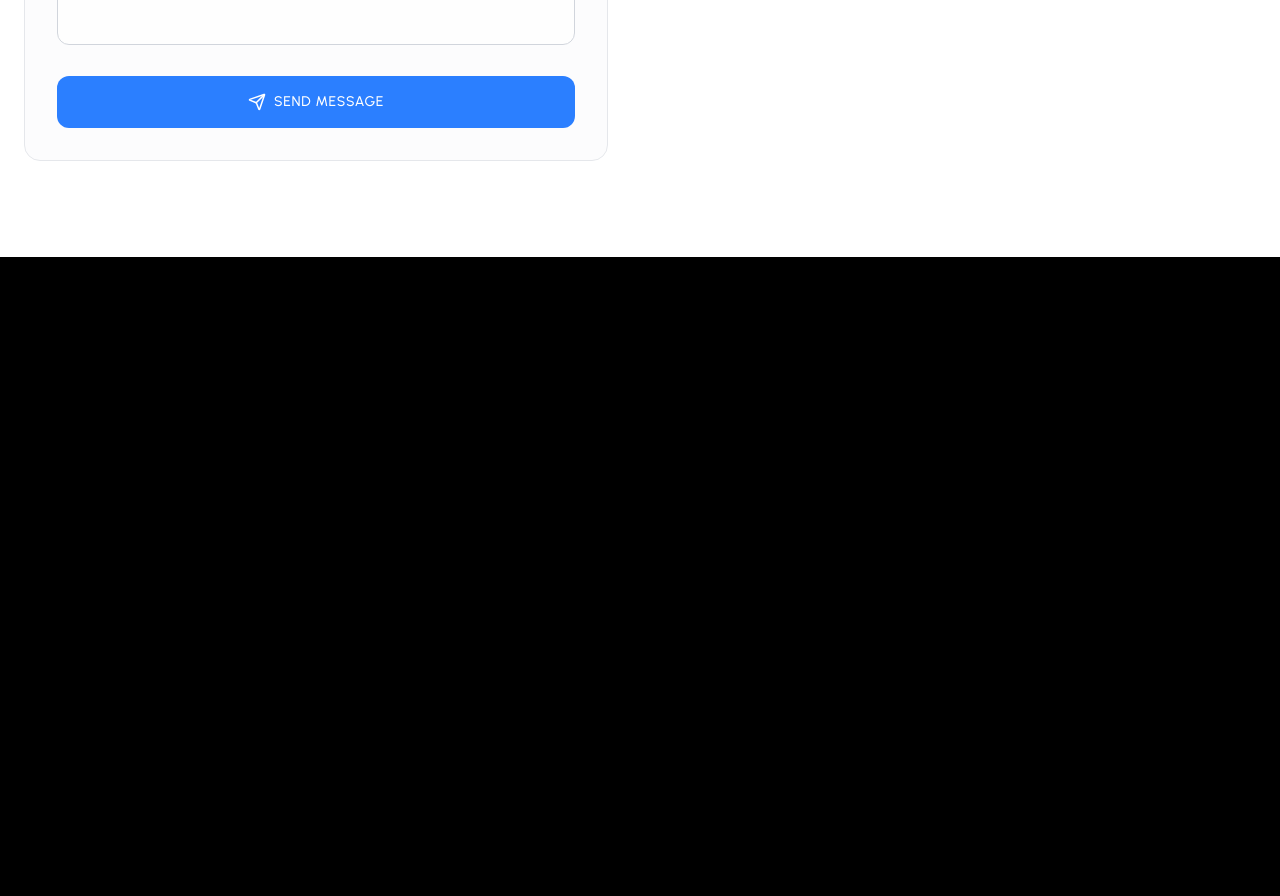
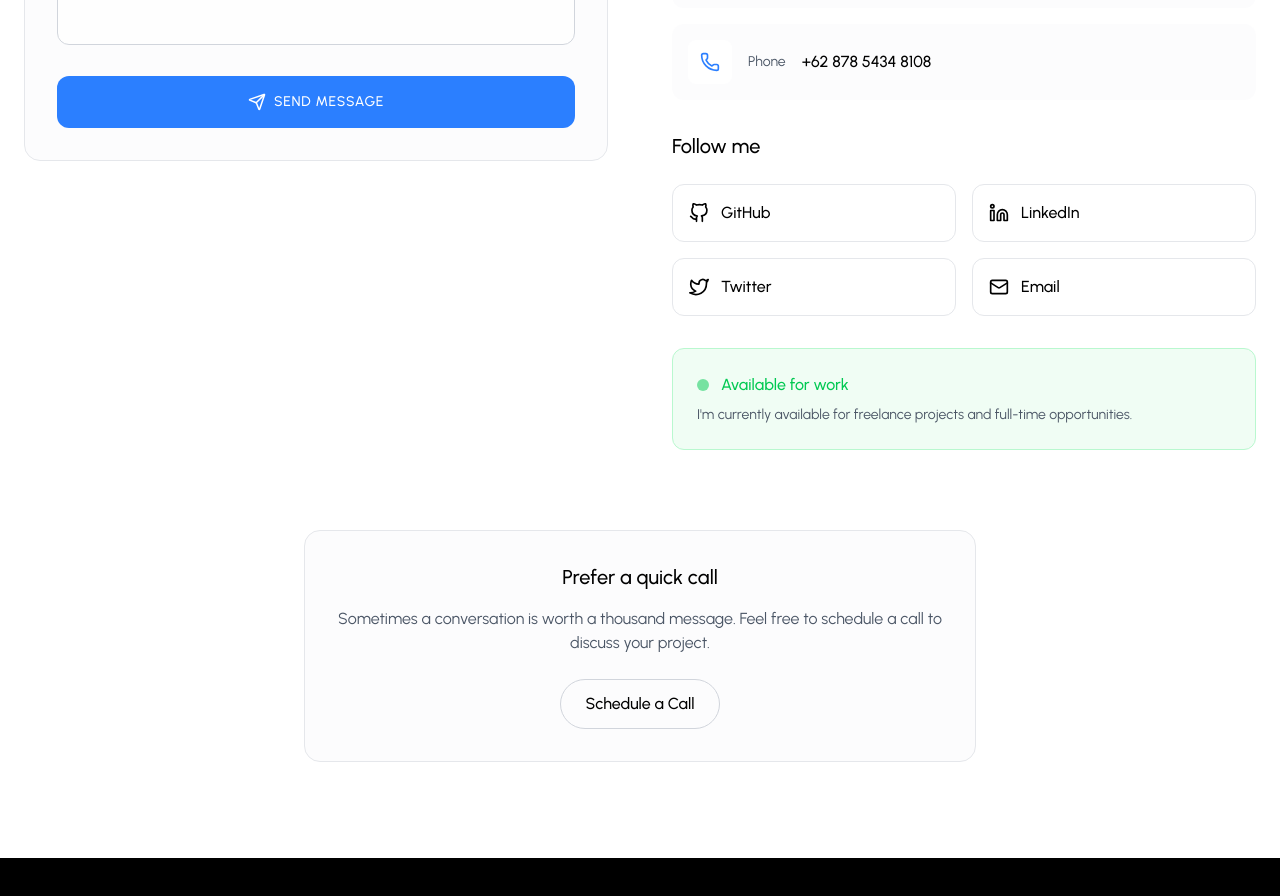
Before and after one commit to rhizaqi/WEB-Portfolio, a React (Vite) app in the folder dev-portfolio/: page / in a window 1280 px wide. Shown: the part 5860-6756 px from the top of the page. Built offline with nearby package versions, Linux system fonts and the light colour scheme.

Commit message:
feat: almost

```diff
--- a/dev-portfolio/src/components/sections/ContactSection.jsx
+++ b/dev-portfolio/src/components/sections/ContactSection.jsx
@@ -95,7 +95,7 @@
           </motion.h2>
           <motion.p
             variants={itemVariants}
-            className={`text-xl max-w-2xl ${
+            className={`text-xl max-w-2xl mx-auto ${
               isDarkMode ? "text-gray-400" : "text-gray-600"
             }`}
           >
@@ -179,9 +179,131 @@
             initial="hidden"
             animate={isInView ? "visible" : "hidden"}
             variants={containerVariants}
-            className=""
-          ></motion.div>
+            className="space-y-8"
+          >
+            <motion.div variants={itemVariants}>
+              <h3 className="text-2xl font-medium mb-6">Contact Information</h3>
+              <div className="space-y-4">
+                {CONTACT_INFO.map((info, index) => (
+                  <motion.div
+                    key={index}
+                    variants={itemVariants}
+                    whileHover={{ x: 4 }}
+                    className={`flex items-center space-x-4 p-4 rounded-xl ${
+                      isDarkMode
+                        ? "bg-gray-800/30 hover:bg-gray-800/50"
+                        : "bg-gray-50/50 hover:bg-gray-100/50"
+                    } transition-all duration-300`}
+                  >
+                    <div
+                      className={`p-3 rounded-lg ${
+                        isDarkMode ? "bg-gray-700" : "bg-white"
+                      }`}
+                    >
+                      <info.icon size={20} className="text-blue-500" />
+                    </div>
+                    <div
+                      className={`text-sm ${
+                        isDarkMode ? "text-gray-500" : "text-gray-600"
+                      }`}
+                    >
+                      {info.label}
+                    </div>
+                    <div className="font-medium">{info.value}</div>
+                  </motion.div>
+                ))}
+              </div>
+            </motion.div>
+
+            {/* Social Link */}
+            <motion.div variants={itemVariants}>
+              <h3 className="text-xl font-medium mb-6">Follow me</h3>
+              <div className="grid grid-cols-2 gap-4 ">
+                {SOCIAL_LINK.map((social) => (
+                  <motion.a
+                    key={social.name}
+                    href={social.url}
+                    target="_blank"
+                    rel="noopener noreferrer"
+                    whileHover={{ scale: 1.05, y: -2 }}
+                    whileTap={{ scale: 0.95 }}
+                    className={`flex items-center space-x-3 p-4 rounded-xl border transition-all duration-300 ${
+                      isDarkMode
+                        ? "bg-gray-800/50 border-gray-700 hover-gray-600"
+                        : "bg-white/80 border-gray-200 hover:border-gray-300"
+                    } ${social.bgColor} ${social.color}`}
+                  >
+                    <social.icon size={20} />
+                    <span className="font-medium">{social.name}</span>
+                  </motion.a>
+                ))}
+              </div>
+            </motion.div>
+
+            {/* Available Status */}
+            <motion.div
+              variants={itemVariants}
+              className={`p-6 rounded-xl border ${
+                isDarkMode
+                  ? "bg-green-500/10 border-green-500/20"
+                  : "bg-green-50 border-green-200"
+              }`}
+            >
+              <div className="flex items-center space-x-3 mb-2">
+                <div className="w-3 h-3 bg-green-500 rounded-full animate-pulse" />
+                <span className="font-medium text-green-500">
+                  Available for work
+                </span>
+              </div>
+              <p
+                className={`text-sm ${
+                  isDarkMode ? "text-gray-400" : "text-gray-600"
+                }`}
+              >
+                I'm currently available for freelance projects and full-time
+                opportunities.
+              </p>
+            </motion.div>
+          </motion.div>
         </div>
+
+        {/* Bottom CTA */}
+        <motion.div
+          initial="hidden"
+          animate={isInView ? "visible" : "hidden"}
+          variants={containerVariants}
+          className="text-center mt-20"
+        >
+          <motion.div
+            variants={itemVariants}
+            className={`max-w-2xl mx-auto p-8 rounded-2xl border ${
+              isDarkMode
+                ? "bg-gray-800/30 border-gray-700"
+                : "bg-gray-50/50 border-gray-200"
+            }`}
+          >
+            <h3 className="text-xl font-medium mb-4">Prefer a quick call</h3>
+            <p
+              className={`${
+                isDarkMode ? "text-gray-400" : "text-gray-600"
+              } mb-6`}
+            >
+              Sometimes a conversation is worth a thousand message. Feel free to
+              schedule a call to discuss your project.
+            </p>
+            <motion.button
+              whileHover={{ y: -2, scale: 1.05 }}
+              whileTap={{ scale: 0.98 }}
+              className={`px-6 py-3 rounded-full border font-medium transition-all duration-300 ${
+                isDarkMode
+                  ? "border-gray-600 hover:border-blue-500 hover:text-blue-400"
+                  : "border-gray-300 hover:border-blue-500 hover:text-blue-600"
+              }`}
+            >
+              Schedule a Call
+            </motion.button>
+          </motion.div>
+        </motion.div>
       </div>
 
       <SuccesModal
```
